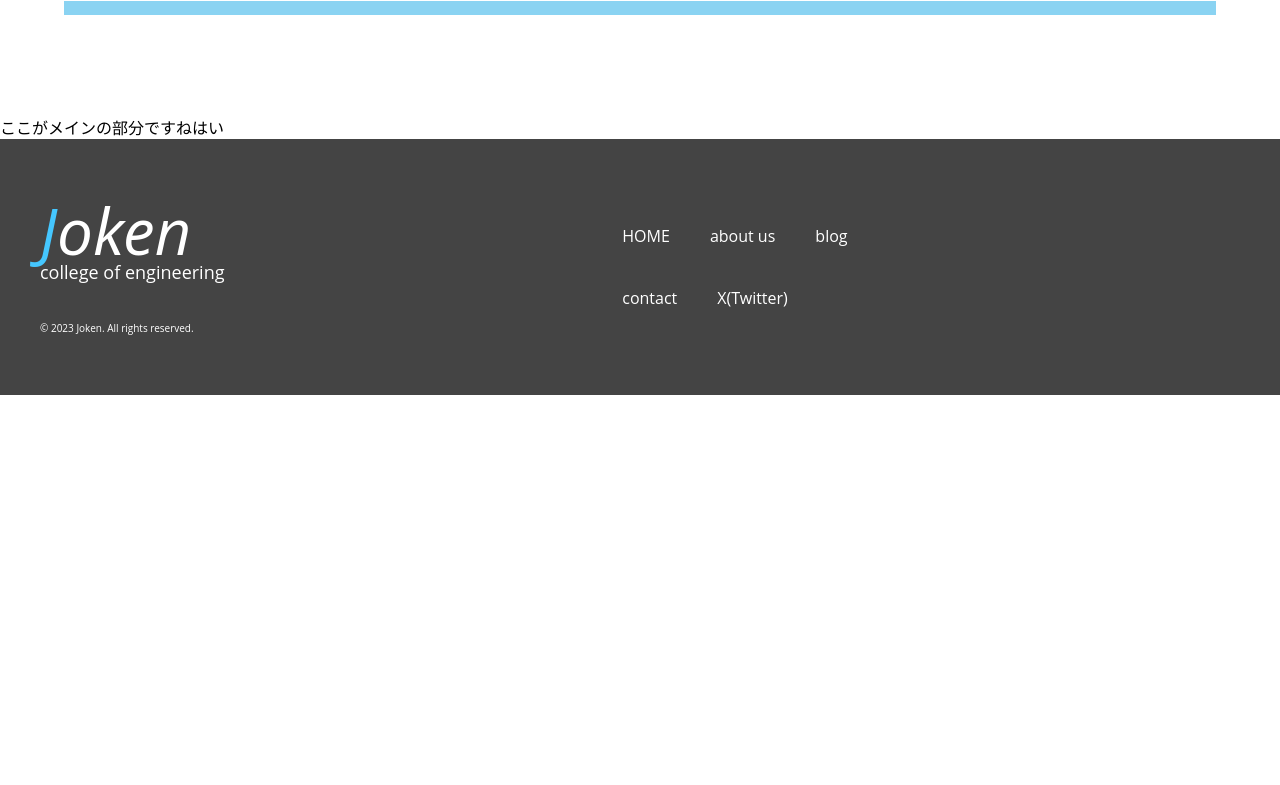
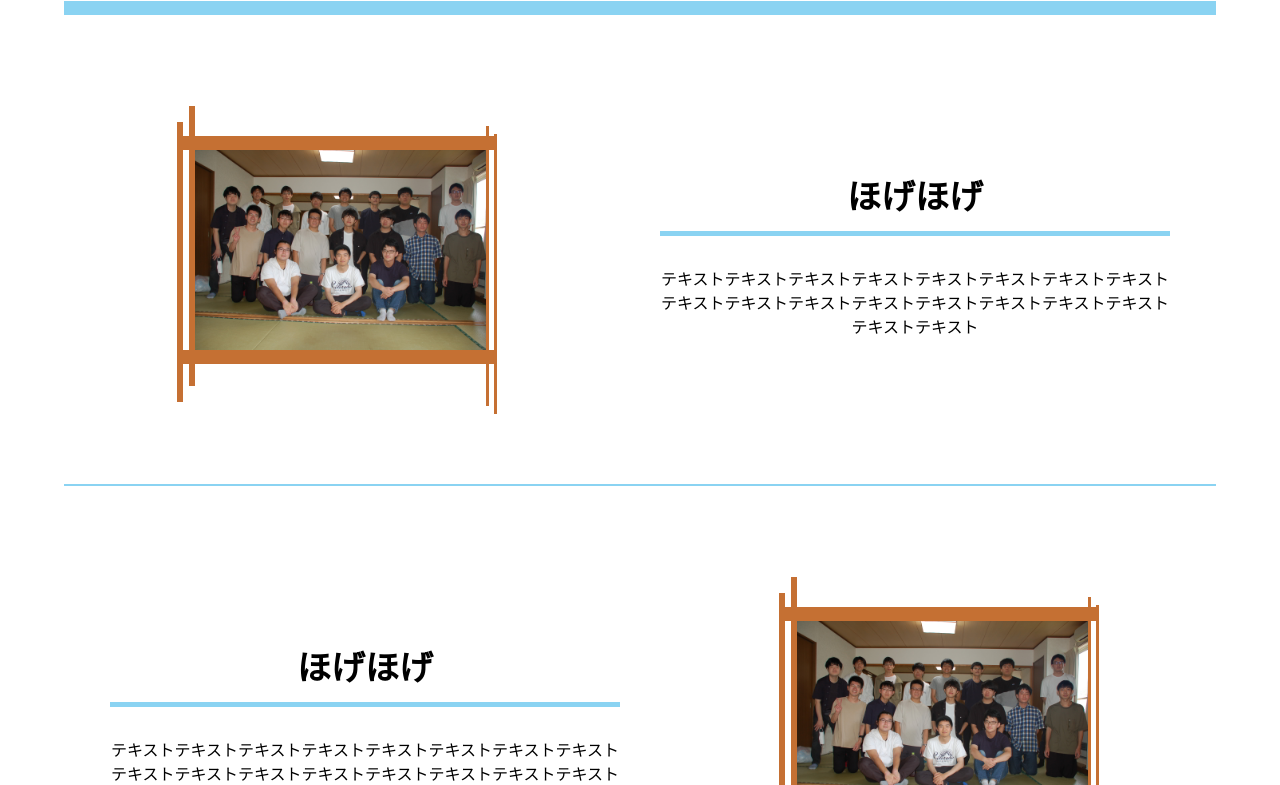
Before and after one commit to 202309joken-web/joken-website, a Next.js app: page / in a window 1280 px wide. Shown: the part 1215-2000 px from the top of the page. Before the commit the page ends 1610 px from the top, so only its background shows below. Built offline with nearby package versions, Linux system fonts and the light colour scheme.

Commit message:
add: HOMEの「画像とテキストのブロック説明」作成

```diff
--- /dev/null
+++ b/components/website/introduce_description.tsx
@@ -0,0 +1,135 @@
+"use client";
+import Image from "next/image";
+import styled from "styled-components";
+
+type Props = {
+  isTextLeft: boolean;
+};
+
+const IntroduceDescription = (props: Props) => {
+  const isTextLeft = props.isTextLeft;
+  const textClass = isTextLeft ? "text left" : "text";
+  return (
+    <DivIntroduceDescription>
+      <div>
+        <div className="image">
+          <div>
+            <span className="left_0"></span>
+            <span className="left_1"></span>
+            <span className="right_0"></span>
+            <span className="right_1"></span>
+            <span className="top"></span>
+            <span className="bottom"></span>
+            <Image
+              src="/images/DSC_0302.jpg"
+              width={2000}
+              height={1600}
+              alt="サークルメンバー"
+            />
+          </div>
+        </div>
+        <div className={textClass}>
+          <h3>ほげほげ</h3>
+          <p>
+            テキストテキストテキストテキストテキストテキストテキストテキストテキストテキストテキストテキストテキストテキストテキストテキストテキストテキスト
+          </p>
+        </div>
+      </div>
+    </DivIntroduceDescription>
+  );
+};
+
+export default IntroduceDescription;
+
+const DivIntroduceDescription = styled.div`
+  max-width: 1500px;
+  margin: 100px auto;
+  display: flex;
+  justify-content: center;
+  & > div {
+    display: flex;
+    justify-content: center;
+    flex-wrap: wrap;
+    width: 90%;
+    border-bottom: 2px solid #8ad3f2;
+    padding-bottom: 100px;
+    & > div {
+      flex: 1;
+      min-width: 320px;
+      &.text {
+        text-align: center;
+        padding: 4%;
+        &.left {
+          order: -1;
+        }
+        & h3 {
+          font-size: 34px;
+          line-height: 70px;
+          border-bottom: 5px solid #8ad3f2;
+          margin-bottom: 30px;
+        }
+      }
+      &.image {
+        margin: 20px;
+        /* background: #b46a3f; */
+        display: flex;
+        justify-content: center;
+        align-items: center;
+        & > div {
+          display: flex;
+          position: relative;
+          & img {
+            object-fit: cover;
+            width: 300px;
+            height: 200px;
+          }
+          & span {
+            position: absolute;
+            background: #c57033;
+            content: "";
+            &.left {
+              &_0 {
+                width: 6px;
+                height: 140%;
+                top: -14%;
+                left: -12px;
+              }
+              &_1 {
+                width: 6px;
+                height: 140%;
+                top: -22%;
+                left: 0;
+              }
+            }
+            &.right {
+              &_0 {
+                width: 3px;
+                height: 140%;
+                top: -12%;
+                right: 0;
+              }
+              &_1 {
+                width: 3px;
+                height: 140%;
+                top: -8%;
+                right: -8px;
+              }
+            }
+            &.top {
+              width: calc(100% + 12px + 8px);
+              height: 14px;
+              top: -14px;
+              left: -12px;
+            }
+            &.bottom {
+              width: calc(100% + 12px + 8px);
+              height: 14px;
+              bottom: -14px;
+              left: -12px;
+            }
+          }
+        }
+      }
+    }
+  }
+`;
--- a/src/app/page.tsx
+++ b/src/app/page.tsx
@@ -1,8 +1,8 @@
 import Footer from "../../components/footer/Footer";
 import Header from "../../components/header/Header";
 import IntroduceAbout from "../../components/website/introduce_about";
+import IntroduceDescription from "../../components/website/introduce_description";
 import IntroduceFirst from "../../components/website/introduce_first";
-// import IntroduceSecond from "../../components/website/introduce_second";
 
 export default function Home() {
   return (
@@ -11,7 +11,9 @@ export default function Home() {
       <main>
         <IntroduceFirst />
         <IntroduceAbout />
-        {/* <IntroduceSecond /> */}
+        <IntroduceDescription isTextLeft={false} />
+        <IntroduceDescription isTextLeft={true} />
+        {/* <VerticalDescriptions /> */}
         ここがメインの部分ですねはい
       </main>
       <Footer />
```
Also changed, not shown: public/images/DSC_0302.jpg (added).
